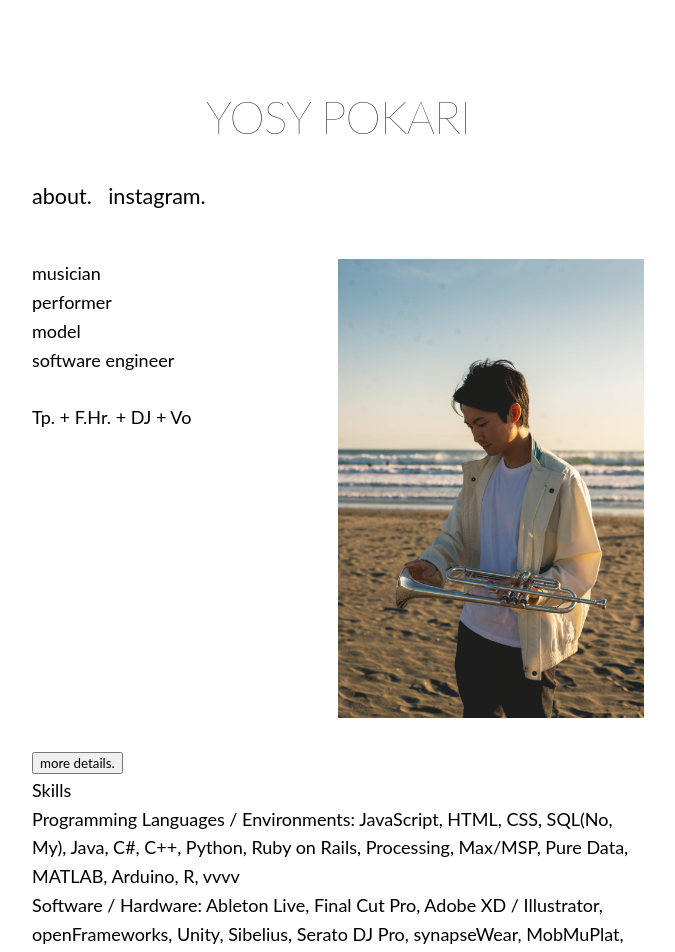
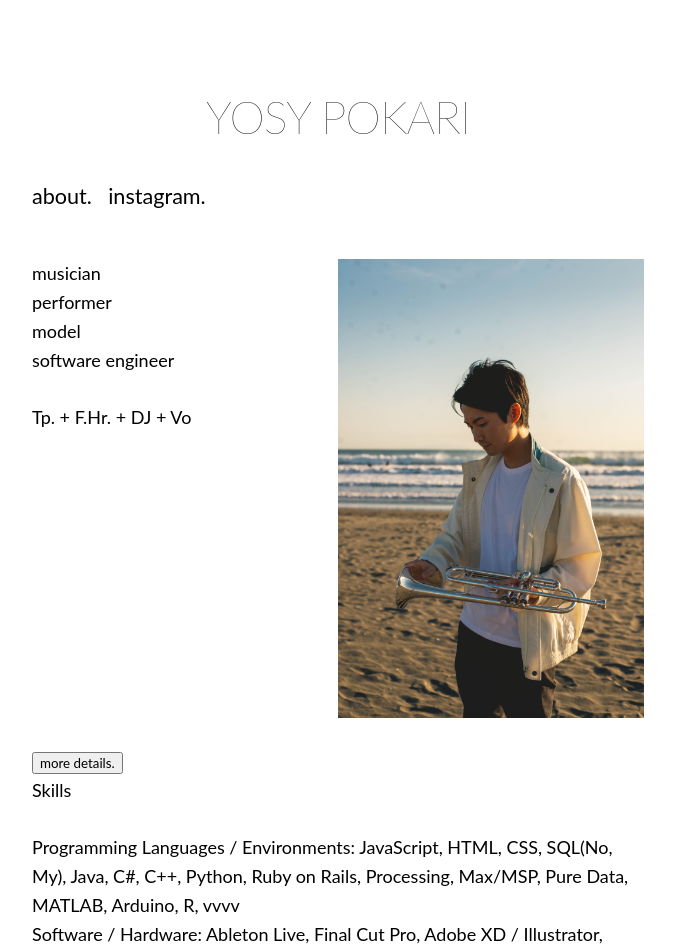
Before and after one commit to pokaryosy/mypage, a Next.js app: page /about in a window 1280 px wide. Shown: the top 952 px of the page, without its empty margins (302-977 px from the left). Built offline with nearby package versions, Linux system fonts and the light colour scheme.

Commit message:
79 commits

```diff
--- a/pages/about.js
+++ b/pages/about.js
@@ -46,7 +46,7 @@ export default function Page({ children, home }) {
                             <button onclick="func1()">more details.</button>
                             <div id="mymenu" class="show">
 
-                                        Skills
+                                        Skills</div>
                                         <br />
                                         Programming Languages / Environments:  JavaScript, HTML, CSS, SQL(No, My), Java, C#, C++, Python, Ruby on Rails, Processing, Max/MSP, Pure Data, MATLAB, Arduino, R, vvvv <br />
                                         Software / Hardware:  Ableton Live, Final Cut Pro, Adobe XD / Illustrator, openFrameworks, Unity, Sibelius, Serato DJ Pro, synapseWear, MobMuPlat, OpenBCI, Wekinator, Pix4Dcapture <br />
@@ -61,7 +61,7 @@ export default function Page({ children, home }) {
                                         Goldsmiths, University of London - Study Abroad &emsp;2019 - 2020 <br />
                                         Major: Computing and Music (Jazz performance and composition) <br />
                                         TOBITATE! Young Ambassador Program (Japanese public-private Scholarship) <br />
-                            </div>
+
                         </p>
 
                     </body>
```
